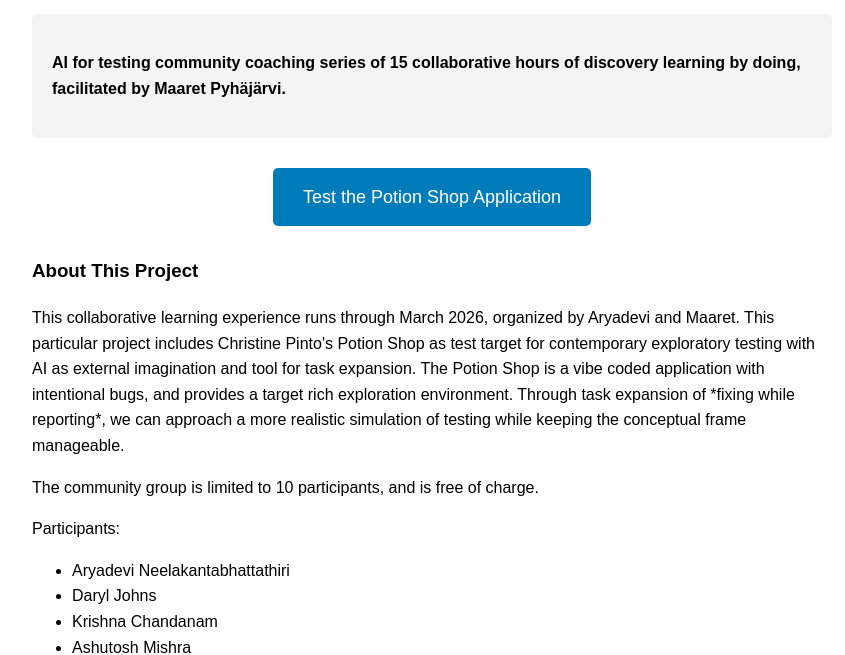
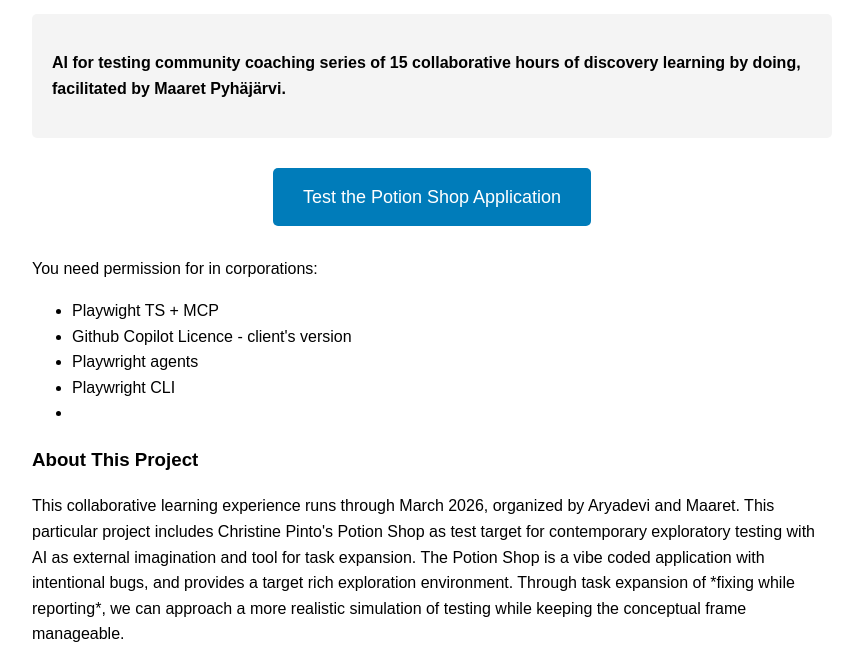
Before and after one commit to QE-at-CGI-FI/cet-with-ai, a plain HTML site: page index.html in a window 1280 px wide. Shown: the part 168-823 px from the top of the page, without its empty margins (208-1053 px from the left). Drawn offline with Linux system fonts and the light colour scheme.

Commit message:
Add corporate instructions section with permission requirements

```diff
--- a/index.html
+++ b/index.html
@@ -60,6 +60,18 @@
         <a href="https://qe-at-cgi-fi.github.io/cet-with-ai/potion-shop/" target="_blank">
             Test the Potion Shop Application
         </a>
+    </div>
+
+    <div class="corporate-instructions">
+        <p>You need permission for in corporations:</p>
+        <ul>
+            <li>Playwight TS + MCP</li>
+            <li>Github Copilot Licence - client's version</li>
+            <li>Playwright agents</li>
+            <li>Playwright CLI</li>
+            <li></li>
+        </ul>
+
     </div>
 
     <div>
```
